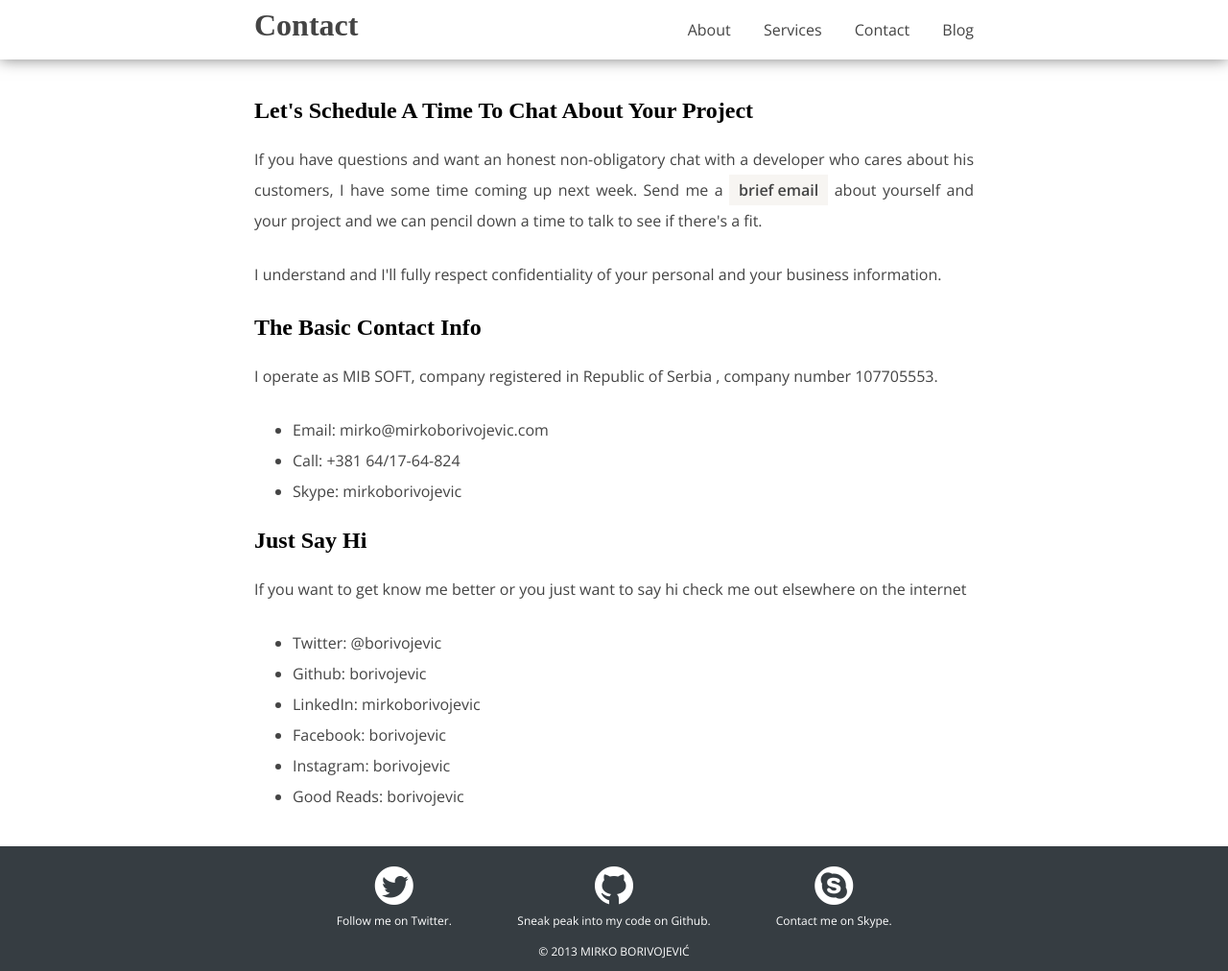
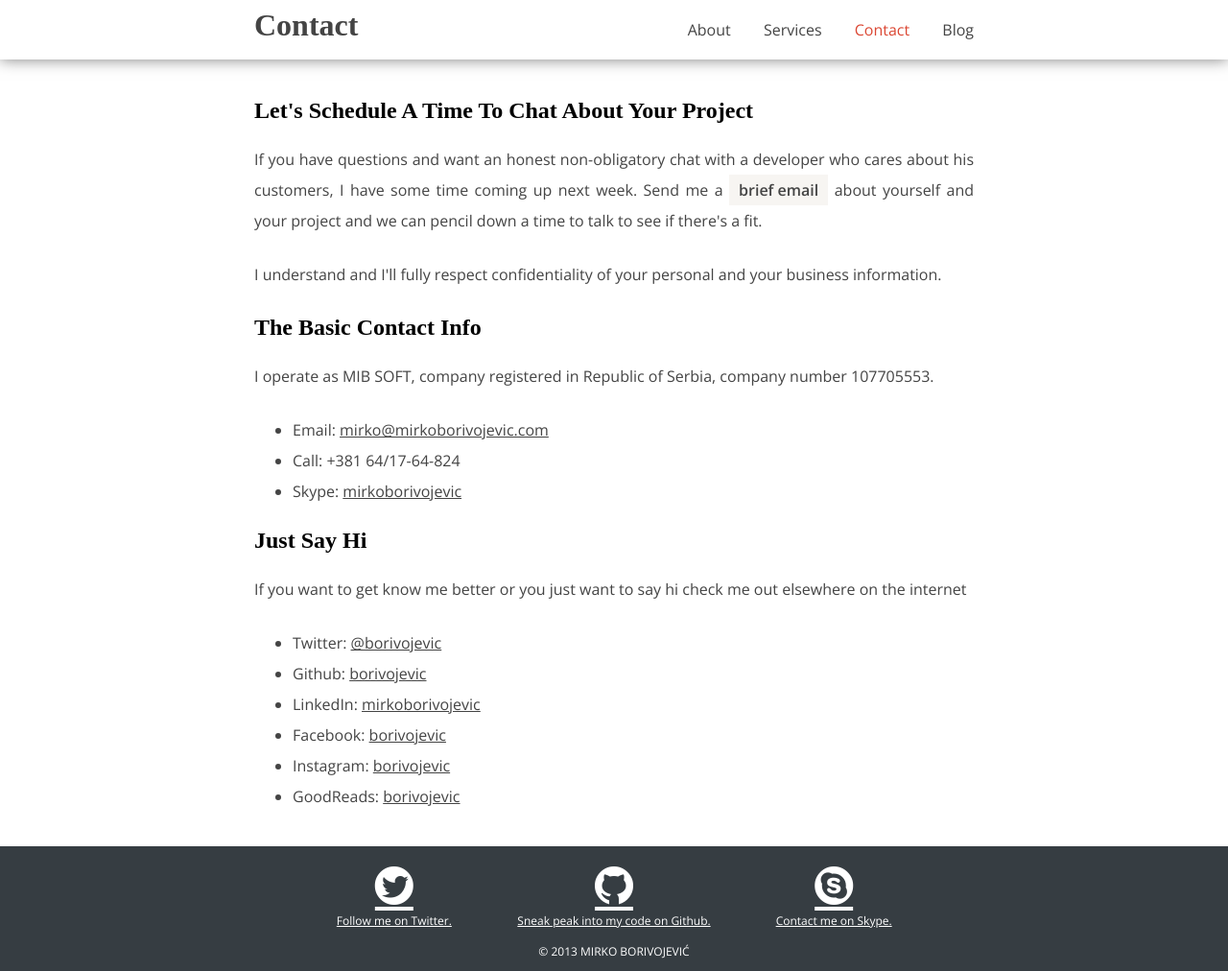
Before and after one commit to borivojevic/borivojevic.github.com, a Jekyll site: the page built from contact.html, in a window 1280 px wide and 1012 px high. Shown: the whole window at 96% size. Built offline with Jekyll 4.4.1, drawn with Linux system fonts in a browser that asks for light colours; some web fonts are replaced; Markdown is read by kramdown in place of the engine named in the settings.

Commit message:
Highlight active page

```diff
--- a/_config.yml
+++ b/_config.yml
@@ -4,7 +4,7 @@ exclude:  [ Gemfile, Gemfile.lock, Procfile, vendor, gems]
 # Jekyll settings
 markdown: rdiscount
 pygments: true
-permalink: /posts/:title
+permalink: pretty
 auto: true
 rdiscount:
   extensions: [smart]
--- a/_includes/header.html
+++ b/_includes/header.html
@@ -4,10 +4,34 @@
         <section class="title">{{ page.title }}</section>
 
         <ul class="menu">
-            <li><a href="/">About</a></li>
-            <li><a href="/services.html">Services</a></li>
-            <li><a href="/contact.html">Contact</a></li>
-            <li><a href="/blog.html">Blog</a></li>
+            <li>
+                {% if page.url == "/index.html" %}
+                   <a class="active" href="/">About</a>
+                {% else %}
+                   <a href="/">About</a>
+                {% endif %}
+            </li>
+            <li>
+                {% if page.url == "/services/" %}
+                   <a class="active" href="/services">Services</a>
+                {% else %}
+                   <a href="/services">Services</a>
+                {% endif %}
+            </li>
+            <li>
+                {% if page.url == "/contact/" %}
+                   <a class="active" href="/contact">Contact</a>
+                {% else %}
+                   <a href="/contact">Contact</a>
+                {% endif %}
+            </li>
+            <li>
+                {% if page.url == "/blog/" %}
+                   <a class="active" href="/blog">Blog</a>
+                {% else %}
+                   <a href="/blog">Blog</a>
+                {% endif %}
+            </li>
         </ul>
     </div>
 </div>
--- a/contact.html
+++ b/contact.html
@@ -13,9 +13,9 @@ title: Contact
 
         <section>
             <h2>The Basic Contact Info</h2>
-            <p>I operate as MIB SOFT, company registered in Republic of Serbia , company number 107705553.</p>
+            <p>I operate as MIB SOFT, company registered in Republic of Serbia, company number 107705553.</p>
             <ul>
-                <li>Email: mirko@mirkoborivojevic.com</li>
+                <li>Email: <a href="mailto:mirko@mirkoborivojevic.com">mirko@mirkoborivojevic.com</a></li>
                 <li>Call: +381 64/17-64-824</li>
                 <li>Skype: <a href="skype:[mirkoborivojevic]?[call]">mirkoborivojevic</a></li>
             </ul>
@@ -30,9 +30,8 @@ title: Contact
                 <li>LinkedIn: <a href="http://rs.linkedin.com/in/mirkoborivojevic">mirkoborivojevic</a></li>
                 <li>Facebook: <a href="https://www.facebook.com/borivojevic">borivojevic</a></li>
                 <li>Instagram: <a href="http://instagram.com/borivojevic">borivojevic</a></li>
-                <li>Good Reads: <a href="http://www.goodreads.com/borivojevic">borivojevic</a></li>
+                <li>GoodReads: <a href="http://www.goodreads.com/borivojevic">borivojevic</a></li>
             </ul>
-
         </section>
     </article>
 </div>
--- a/css/main.css
+++ b/css/main.css
@@ -29,7 +29,7 @@ h2 {
 }
 a {
 	color: inherit;
-	text-decoration: none;
+	text-decoration: underline;
 }
 b {
 	color: #DB4733;
@@ -115,9 +115,13 @@ section p a {
 	-ms-transition: all 300ms ease-in-out;
 	-o-transition: all 300ms ease-in-out;
 	transition: all 300ms ease-in-out;
+	text-decoration: none;
 }
 #header .menu li a:hover{
-	color: #F00;
+	color: #DB4733;
+}
+#header .menu li a.active {
+	color: #DB4733;
 }
 /* ==========================================================================
  About me
```
